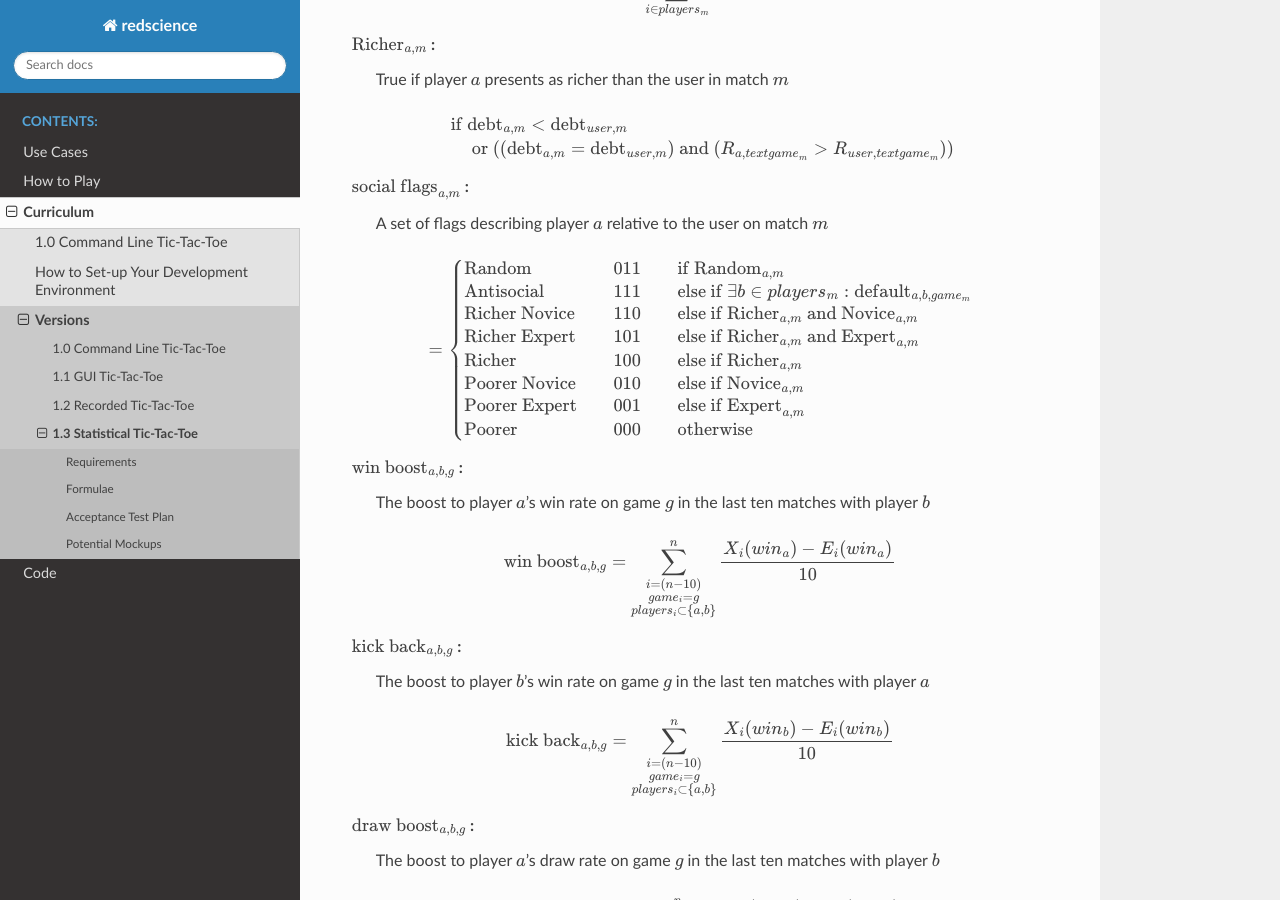
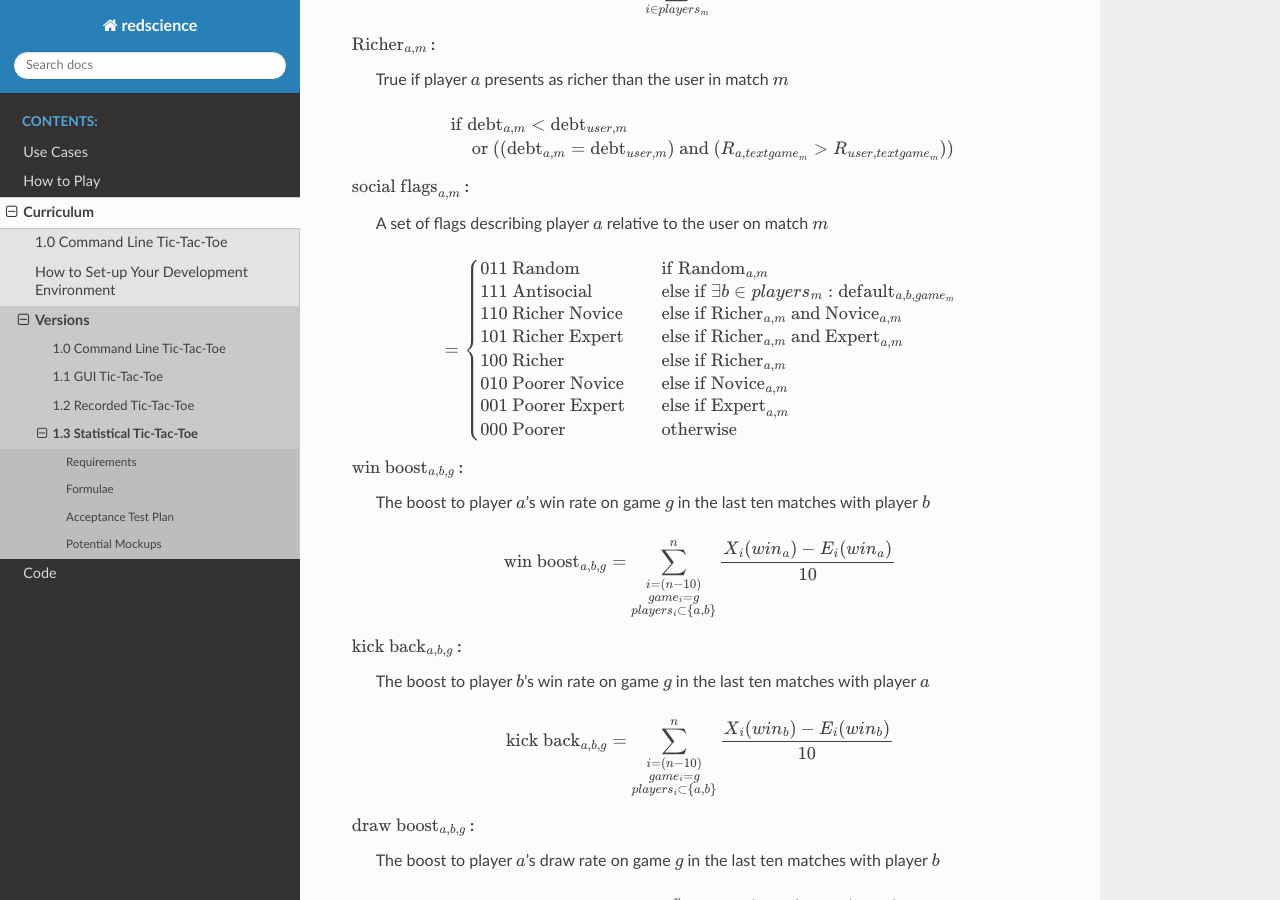
Before and after one commit to ChrisSantosLang/redscience, a Sphinx documentation site: the page built from docs/source/releases/stats.rst, in a window 1280 px wide and 900 px high, scrolled down 3303 px. Built offline with Sphinx 7.4.7 and the Read the Docs theme 2.0.0, drawn with Linux system fonts in a browser that asks for light colours; pages that are not in the unit, such as notebooks, are missing from menus.

Commit message:
Update stats.rst

```diff
--- a/docs/source/releases/stats.rst
+++ b/docs/source/releases/stats.rst
@@ -234,21 +234,21 @@ as follows instead:
 .. math::
    =
     \begin{cases}
-      \text{Random}          & \quad  011 & \quad\text{if }
+      011 \text{ Random}  & \quad\text{if }
 	    \text{Random}_{a, m}\\
-      \text{Antisocial}      & \quad  111 & \quad\text{else if }
+      111 \text{ Antisocial} & \quad\text{else if }
         \exists b \in players_m : \text{default}_{a, b, game_m}\\
-      \text{Richer Novice}   & \quad  110 & \quad\text{else if }
+      110 \text{ Richer Novice} & \quad\text{else if }
         \text{Richer}_{a, m} \text{ and } \text{Novice}_{a, m}\\
-      \text{Richer Expert}   & \quad  101 & \quad\text{else if }
+      101 \text{ Richer Expert} & \quad\text{else if }
         \text{Richer}_{a, m} \text{ and } \text{Expert}_{a, m}\\
-      \text{Richer}          & \quad  100 & \quad\text{else if }
+      100 \text{ Richer} & \quad\text{else if }
         \text{Richer}_{a, m}\\
-      \text{Poorer Novice}   & \quad  010 & \quad\text{else if }
+      010 \text{ Poorer Novice} & \quad\text{else if }
         \text{Novice}_{a, m}\\
-      \text{Poorer Expert}   & \quad  001 & \quad\text{else if }
+      001 \text{ Poorer Expert} & \quad\text{else if }
         \text{Expert}_{a, m}\\
-      \text{Poorer}          & \quad  000 & \quad\text{otherwise }
+      000 \text{ Poorer} & \quad\text{otherwise }
     \end{cases}
 
 
```
